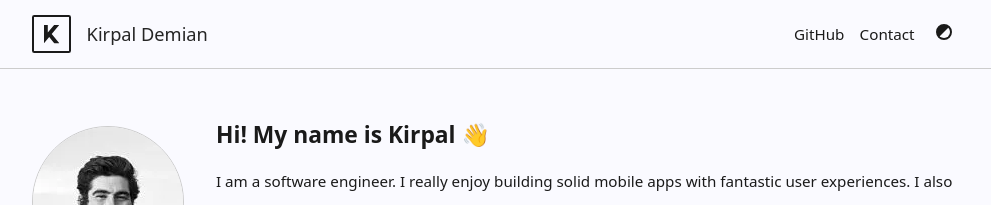
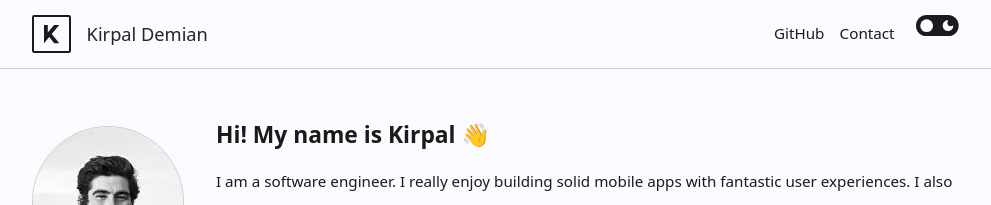
Before and after one commit to Kirpal/kirpal, a Jekyll site: the page built from index.html, in a window 1280 px wide. Shown: the top 205 px of the page, without its empty margins (144-1135 px from the left). Built offline with Jekyll 4.4.1, drawn with Linux system fonts in a browser that asks for light colours.

Commit message:
update dark mode toggle switch

```diff
--- a/_includes/main.scss
+++ b/_includes/main.scss
@@ -7,6 +7,9 @@
   --tech-bg: #fafaff;
   --contact-bg: #1a1a20;
   --contact-fg: #fafaff;
+
+  --show-dark: 0;
+  --show-light: 1;
 
   --now-spotify-color: #15843C;
   --now-vgv-color: #13b9fd;
@@ -22,6 +25,9 @@
   --tech-bg: #1a1a1a;
   --contact-bg: #2a2a2f;
   --contact-fg: #fafaff;
+
+  --show-dark: 1;
+  --show-light: 0;
 
   --now-spotify-color: #1DB954;
   --now-vgv-color: #13b9fd;
--- a/_layouts/default.html
+++ b/_layouts/default.html
@@ -74,9 +74,24 @@
           {% endif %}
           <li><a href="/#contact">Contact</a></li>
           <li>
-            <button id="theme-switch" title="Change color scheme">
-              <svg viewBox="0 0 800 800">
-                  <polygon points="800,800 800,0 0,800 800,800" />
+            <button id="theme-switch" title="Toggle dark mode">
+              <svg viewBox="0 0 80 40" fill="none" xmlns="http://www.w3.org/2000/svg" style="opacity: var(--show-light);">
+                <rect width="80" height="40" rx="20" fill="#1A1A20"/>
+                <path d="M68.9618 20.79C68.8045 22.4922 68.1657 24.1144 67.1201 25.4668C66.0744 26.8192 64.6653 27.8458 63.0575 28.4265C61.4497 29.0073 59.7098 29.1181 58.0413 28.7461C56.3728 28.3741 54.8448 27.5345 53.636 26.3258C52.4273 25.117 51.5878 23.589 51.2157 21.9205C50.8437 20.252 50.9545 18.5121 51.5353 16.9043C52.116 15.2965 53.1426 13.8874 54.495 12.8418C55.8474 11.7961 57.4696 11.1573 59.1718 11C58.1752 12.3483 57.6957 14.0094 57.8203 15.6814C57.945 17.3534 58.6657 18.9251 59.8512 20.1106C61.0368 21.2961 62.6084 22.0168 64.2804 22.1415C65.9524 22.2662 67.6135 21.7866 68.9618 20.79Z" fill="#FAFAFF" stroke="#FAFAFF" stroke-width="2" stroke-linecap="round" stroke-linejoin="round"/>
+                <circle cx="20" cy="20" r="12" fill="#FAFAFF"/>
+              </svg>
+              <svg width="80" height="40" viewBox="0 0 80 40" fill="none" xmlns="http://www.w3.org/2000/svg" style="opacity: var(--show-dark);">
+                <rect width="80" height="40" rx="20" fill="#FAFAFF"/>
+                <path d="M20 25C22.7614 25 25 22.7614 25 20C25 17.2386 22.7614 15 20 15C17.2386 15 15 17.2386 15 20C15 22.7614 17.2386 25 20 25Z" fill="#1A1A20" stroke="#1A1A20" stroke-width="2" stroke-linecap="round" stroke-linejoin="round"/>
+                <path d="M20 9V11" stroke="#1A1A20" stroke-width="2" stroke-linecap="round" stroke-linejoin="round"/>
+                <path d="M20 29V31" stroke="#1A1A20" stroke-width="2" stroke-linecap="round" stroke-linejoin="round"/>
+                <path d="M12.22 12.22L13.64 13.64" stroke="#1A1A20" stroke-width="2" stroke-linecap="round" stroke-linejoin="round"/>
+                <path d="M26.36 26.36L27.78 27.78" stroke="#1A1A20" stroke-width="2" stroke-linecap="round" stroke-linejoin="round"/>
+                <path d="M9 20H11" stroke="#1A1A20" stroke-width="2" stroke-linecap="round" stroke-linejoin="round"/>
+                <path d="M29 20H31" stroke="#1A1A20" stroke-width="2" stroke-linecap="round" stroke-linejoin="round"/>
+                <path d="M12.22 27.78L13.64 26.36" stroke="#1A1A20" stroke-width="2" stroke-linecap="round" stroke-linejoin="round"/>
+                <path d="M26.36 13.64L27.78 12.22" stroke="#1A1A20" stroke-width="2" stroke-linecap="round" stroke-linejoin="round"/>
+                <circle cx="60" cy="20" r="12" fill="#1A1A20"/>
               </svg>
             </button>
           </li>
--- a/_sass/_nav.scss
+++ b/_sass/_nav.scss
@@ -29,24 +29,26 @@
   }
 
   #theme-switch {
-    margin-left: 0.5em;
-    margin-top: 0.3em;
+    left: 0.5em;
+    top: -0.3em;
     line-height: 0;
     padding: 0;
     border: none;
     background: none;
+    position: relative;
+    width: 3.2em;
+    height: 1.6em;
 
     &:focus:not(:focus-visible) {
       outline: 0;
     }
 
     svg {
-      width: 1.2em;
-      height: 1.2em;
-      fill: var(--bg-color);
-      border: 0.15em solid var(--text-primary);
-      background: var(--text-primary);
-      border-radius: 100%;
+      width: 3.2em;
+      height: 1.6em;
+      position: absolute;
+      left: 0;
+      top: 0;
     }
   }
 
```
